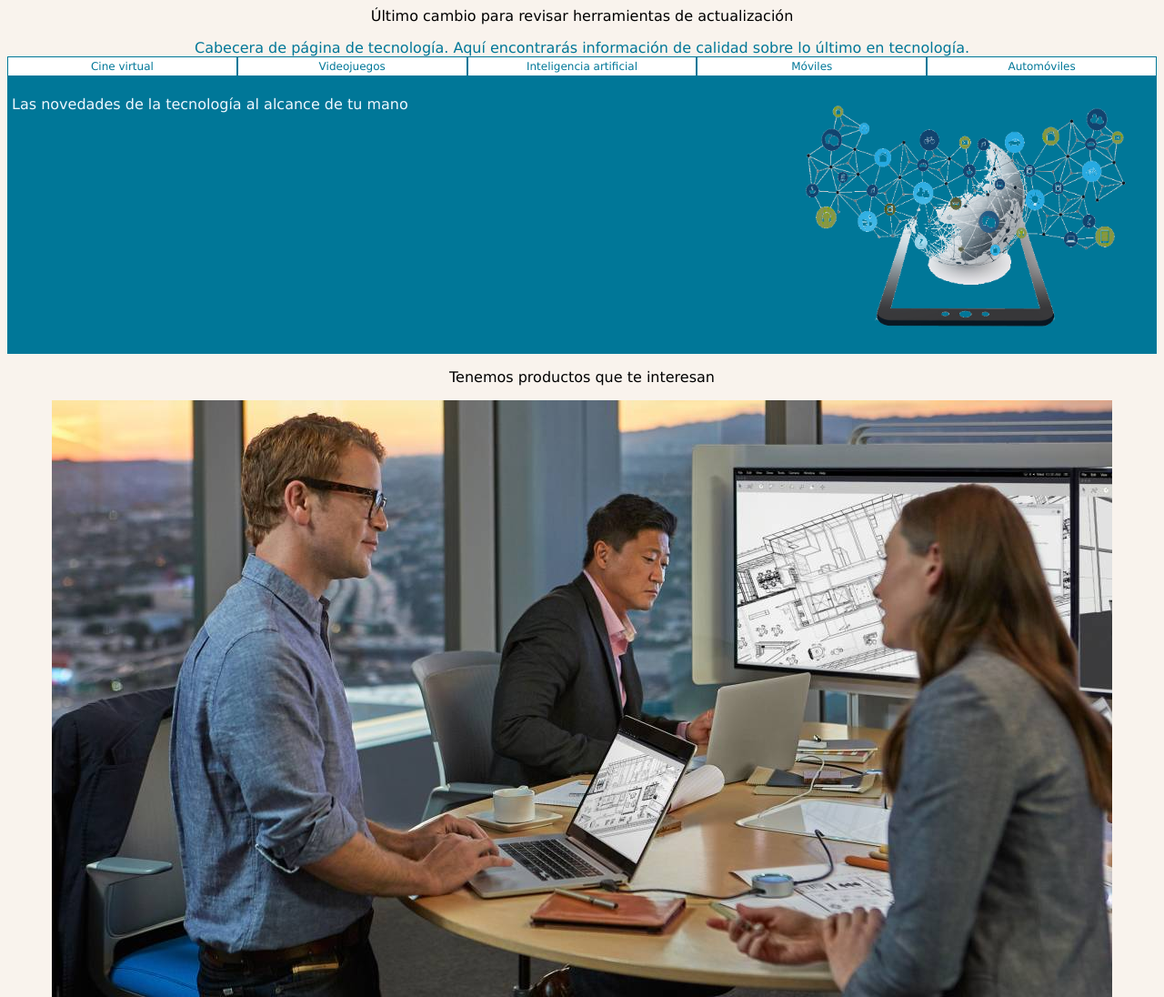
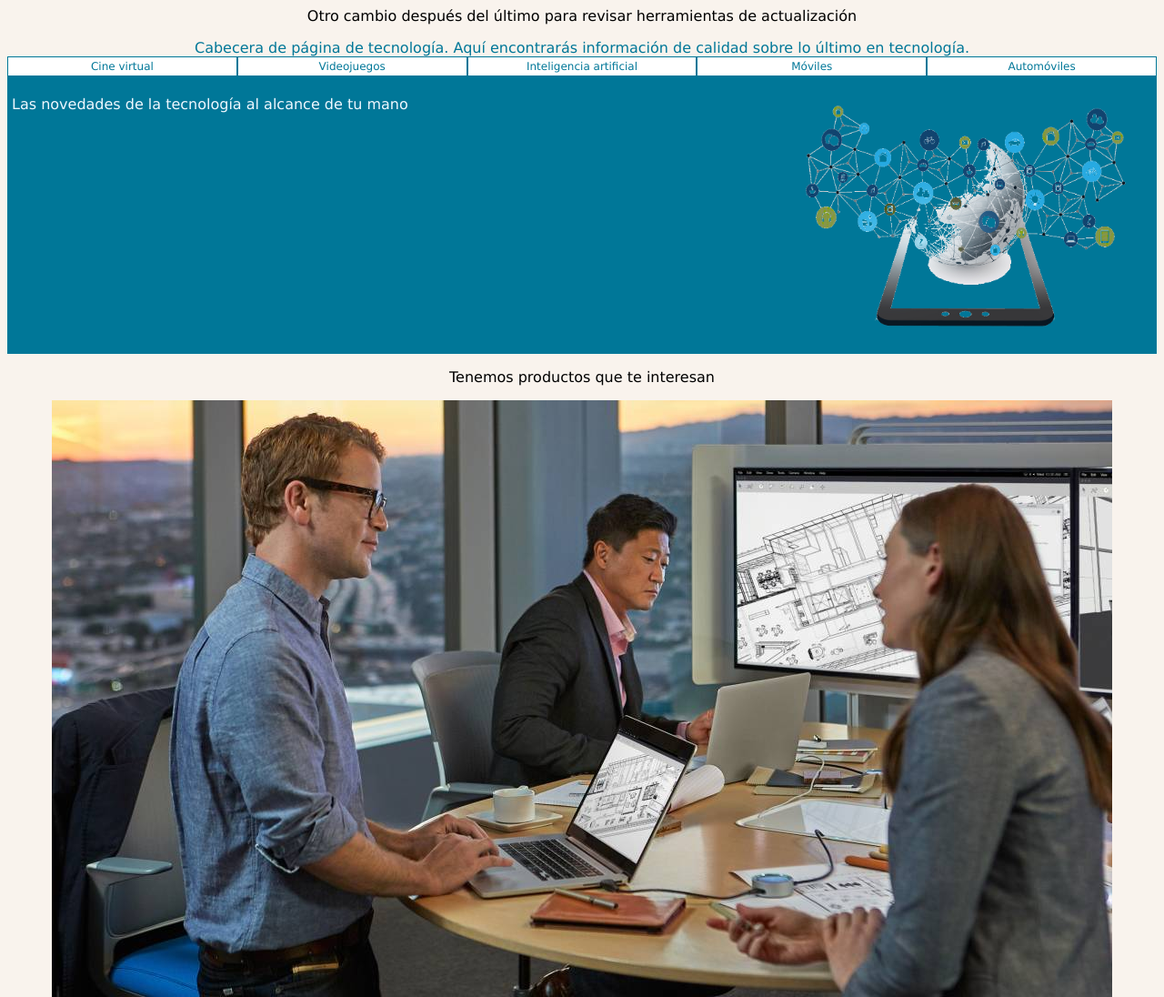
Before and after one commit to Caloeitor/blogtecnologia, a plain HTML site: page blogpost.html in a window 1280 px wide. Shown: the whole page at 91% size. Drawn offline with Linux system fonts and the light colour scheme.

Commit message:
Se cambio título para revisar cambios luego de formateo

```diff
--- a/blogpost.html
+++ b/blogpost.html
@@ -11,7 +11,7 @@
     <body>
 
         <script src="./blogpost.js"></script>
-        <p>Último cambio para revisar herramientas de actualización</p>
+        <p>Otro cambio después del último para revisar herramientas de actualización</p>
     <div id="cabecera">Cabecera de página de tecnología. Aquí
         encontrarás información de calidad sobre lo último en tecnología.
     </div>
```
